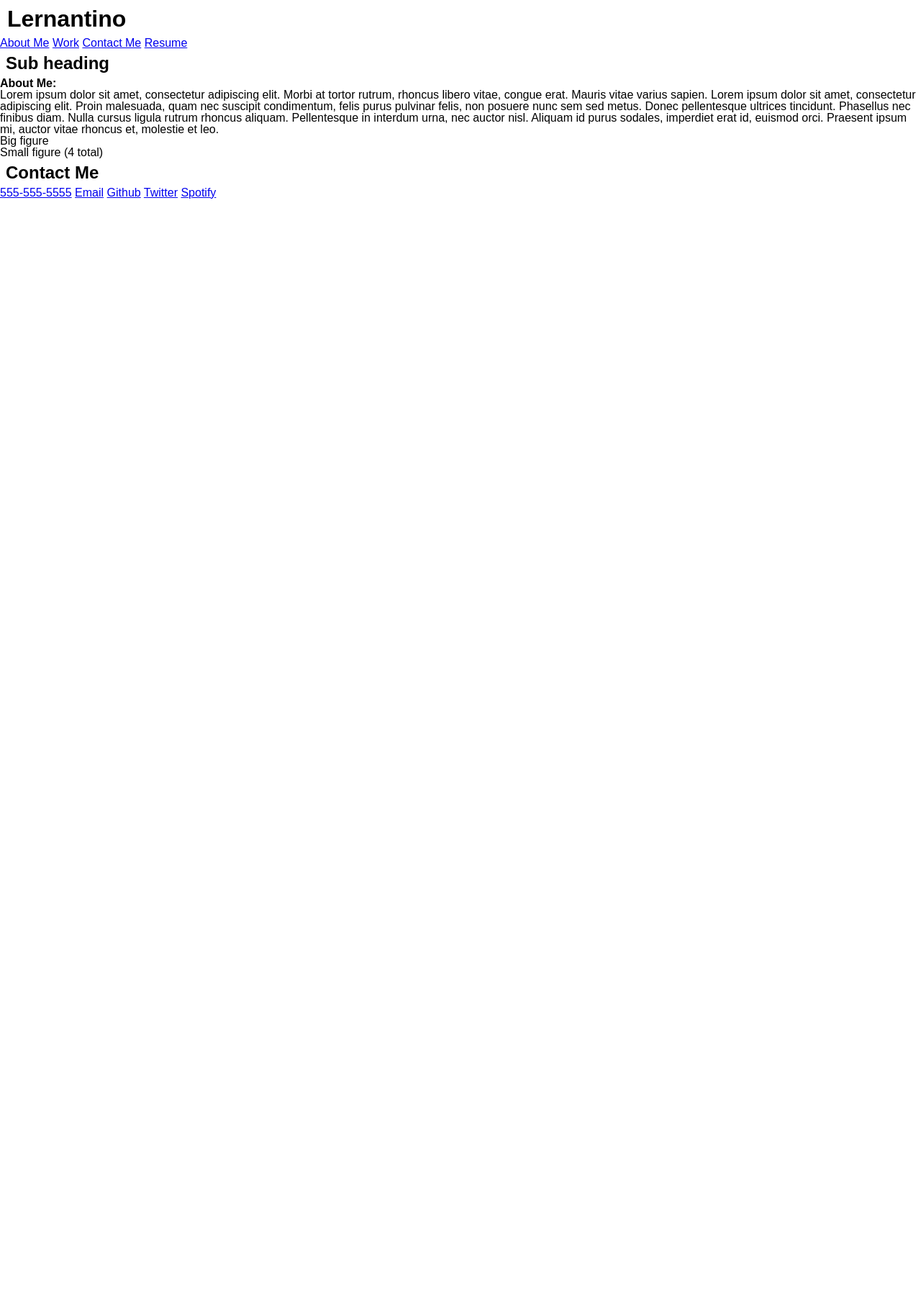
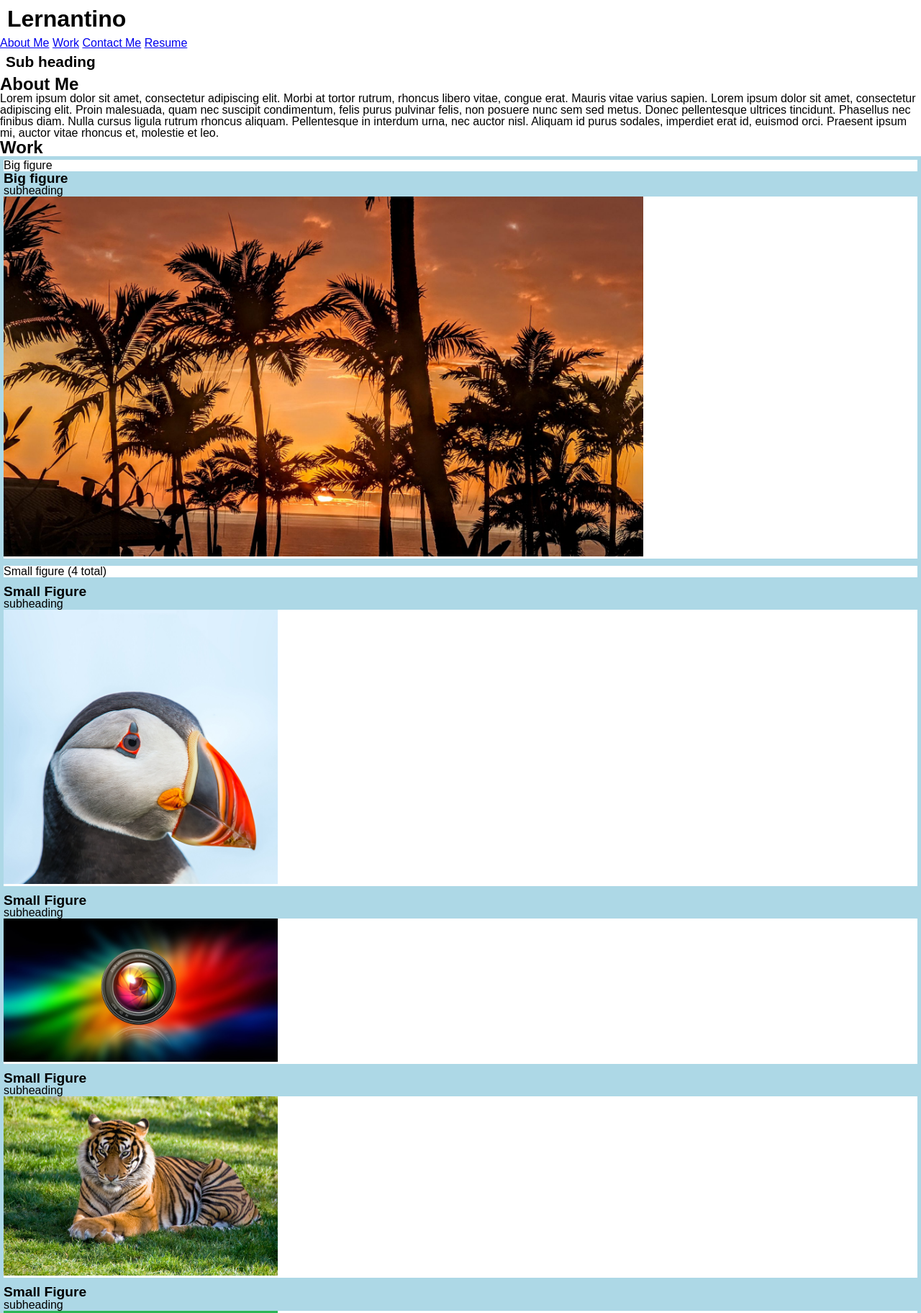
Before and after one commit to R3GAL0/Lernantino, a plain HTML site: page index.html in a window 1280 px wide. Shown: the top 1824 px of the page at 72% size. Before the commit the page ends 800 px from the top, so only its background shows below. Drawn offline with Linux system fonts and the light colour scheme.

Commit message:
added img and img layout

```diff
--- a/assets/style.css
+++ b/assets/style.css
@@ -1,6 +1,7 @@
 * {
     font-size: 16px;
     font-family: sans-serif;
+    --col: lightblue;
 }
 
 h1{
@@ -9,11 +10,29 @@ h1{
 }
 
 h2{
-    font-size: 150%;
+    font-size: 130%;
     padding: 8px;
 }
 
+h3{
+    font-size: 150%;
+}
+
+h4{
+    font-size: 120%;
+}
+
+figure{
+    border: 5px;
+    border-style: solid;
+    border-color: var(--col);
+}
 
 .nav2{
     underline
 }
+
+.infoCard{
+    background-color: var(--col);
+    /* position: absolute; */
+}
--- a/index.html
+++ b/index.html
@@ -12,11 +12,11 @@
 <body>
     <header>
             <h1>Lernantino</h1>
-            <nav>
+            <nav class="nav1">
                 <a href="#aboutMe" >About Me</a>
                 <a href="#work" >Work</a>
                 <a href="#contactMe" >Contact Me</a>
-                <a href="#resume" >Resume</a>
+                <a href="#" >Resume</a>
             </nav>
 
             <div>
@@ -27,23 +27,63 @@
     <main id="work">
 
         <article>
-            <h3>About Me:</h3>
+            <h3 id="aboutMe">About Me </h3>
             <p>Lorem ipsum dolor sit amet, consectetur adipiscing elit. Morbi at tortor rutrum, rhoncus libero vitae, congue erat. Mauris vitae varius sapien. Lorem ipsum dolor sit amet, consectetur adipiscing elit. Proin malesuada, quam nec suscipit condimentum, felis purus pulvinar felis, non posuere nunc sem sed metus. Donec pellentesque ultrices tincidunt. Phasellus nec finibus diam. Nulla cursus ligula rutrum rhoncus aliquam. Pellentesque in interdum urna, nec auctor nisl. Aliquam id purus sodales, imperdiet erat id, euismod orci. Praesent ipsum mi, auctor vitae rhoncus et, molestie et leo.
             </p>
         </article>
 
         <body>
-        <figure> Big figure</figure>
+            <h3>Work</h3>
+        <figure> Big figure
+            <div class="infoCard">
+                <h4>Big figure</h4>
+                <p>subheading</p>
+            </div>
+            <img src="./assets/images/vacation.jpg" alt="An image of a tropical beach." width='70%''>
+        </figure>
 
 
         <figure> Small figure (4 total)</figure>
+
+        <figure>
+            <div class="infoCard">
+                <h4>Small Figure</h4>
+                <p>subheading</p>
+            </div>
+            <img src="./assets/images/slider_puffin_before_mobile.jpg" alt="An image of a puffin bird." width='30%''>
+        </figure>
+
+        <figure>
+            <div class="infoCard">
+                <h4>Small Figure</h4>
+                <p>subheading</p>
+            </div>
+            <img src="./assets/images/cameraLens.jpg" alt="An image of a camera lens." width='30%''>
+        </figure>
+
+
+        <figure>
+            <div class="infoCard">
+                <h4>Small Figure</h4>
+                <p>subheading</p>
+            </div>
+            <img src="./assets/images/tiger.jpeg" alt="An image of a tiger." width='30%''>
+        </figure>
+
+        <figure>
+            <div class="infoCard">
+                <h4>Small Figure</h4>
+                <p>subheading</p>
+            </div>
+            <img src="./assets/images/stockImg.png" alt="A stock image of a picture." width='30%''>
+        </figure>
 
     </body>
 
     </main>
 
     <footer id="contactMe">
-        <h2>Contact Me</h2>
+        <h3>Contact Me</h2>
         <nav class="nav2">
             <a href="#" >555-555-5555</a>
             <a href="https://mail.google.com" >Email</a>
```
Also changed, not shown: assets/images/cameraLens.jpg (added), assets/images/slider_puffin_before_mobile.jpg (added), assets/images/stockImg.png (added), assets/images/tiger.jpeg (added), assets/images/vacation.jpg (added), 1 other file.
